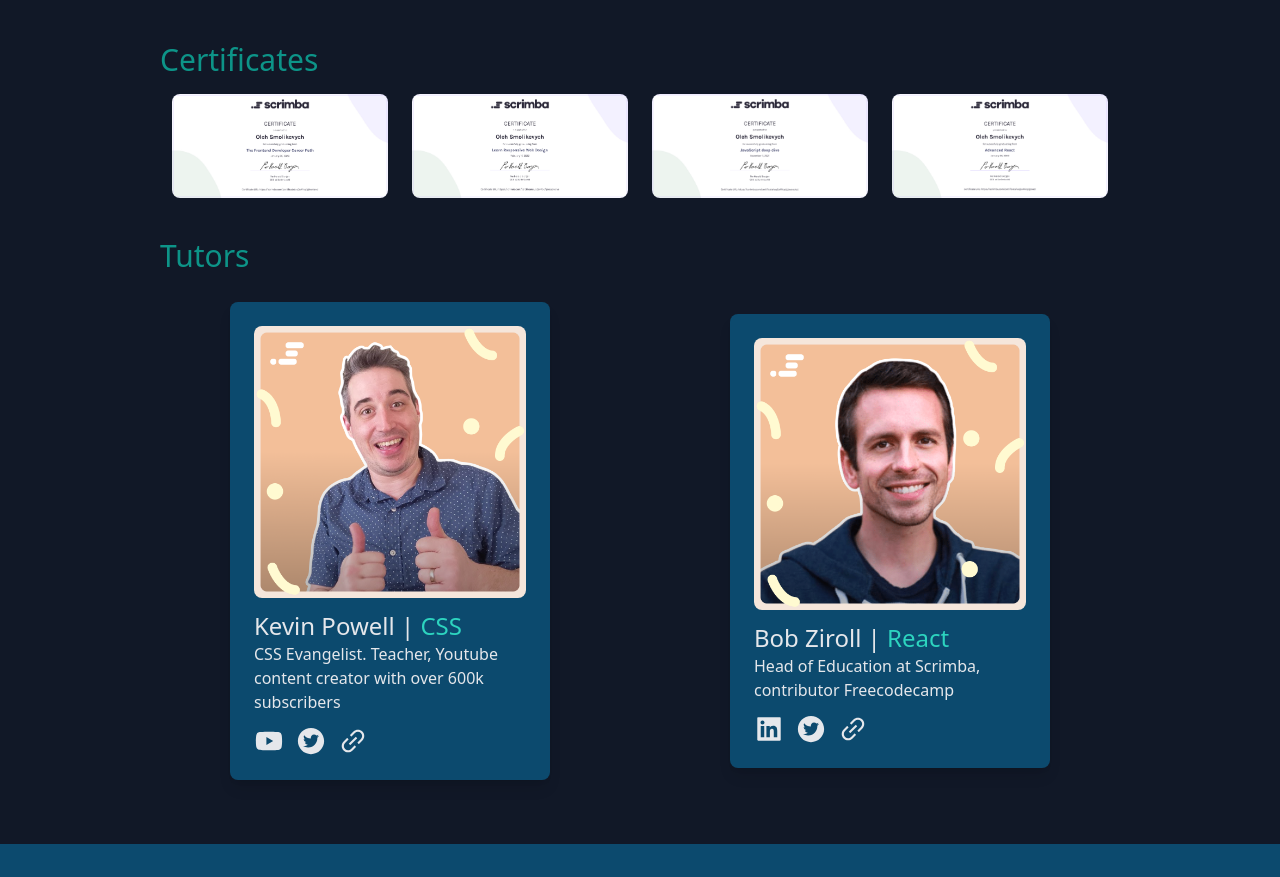
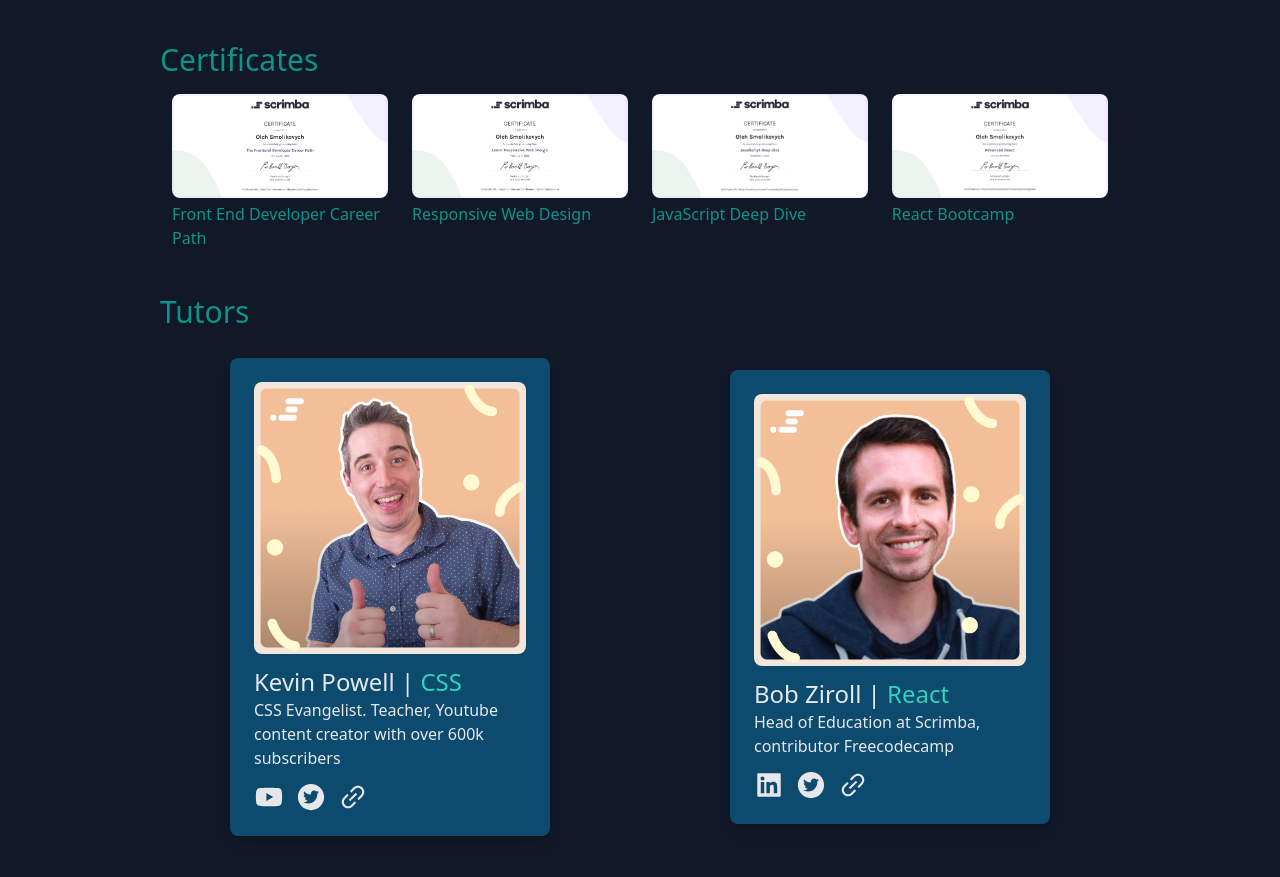
Before and after one commit to osmdevelop/react-next-portfolio, a Next.js app: page / in a window 1280 px wide. Shown: the part 4714-5591 px from the top of the page. Built offline with nearby package versions, Linux system fonts and the light colour scheme.

Commit message:
Final update

```diff
--- a/pages/index.js
+++ b/pages/index.js
@@ -233,13 +233,13 @@ export default function Home() {
                   text-white p-1.5
                   hover:text-teal-300
                     transition duration-0 hover:duration-150
-                    max-sm:text-5xl max-sm:mr-1.5' target='_blank' href="https://github.com/osmdevelop/react-speed-typing-game"><AiFillGithub className='' />
+                    max-sm:text-5xl max-sm:mr-1.5' target='_blank' href="https://github.com/osmdevelop/react-speed-typing-game"><AiFillGithub />
                 </a>
                 <a className='text-5xl
                   text-white p-1.5
                   hover:text-teal-300
                     transition duration-0 hover:duration-150
-                    max-sm:text-5xl max-sm:mr-1.5' target='_blank' href="https://osmdevelop.github.io/react-speed-typing-game/"><AiOutlineLink className='' />
+                    max-sm:text-5xl max-sm:mr-1.5' target='_blank' href="https://osmdevelop.github.io/react-speed-typing-game/"><AiOutlineLink />
                 </a>
               </div>
             </div>
@@ -255,13 +255,13 @@ export default function Home() {
                   text-white p-1.5
                   hover:text-teal-300
                     transition duration-0 hover:duration-150
-                    max-sm:text-5xl  max-sm:mr-1.5' target='_blank' href="https://github.com/osmdevelop/react-travel-journal"><AiFillGithub className='' />
+                    max-sm:text-5xl  max-sm:mr-1.5' target='_blank' href="https://github.com/osmdevelop/react-travel-journal"><AiFillGithub />
                 </a>
                 <a className=' text-5xl
                   text-white p-1.5
                   hover:text-teal-300
                     transition duration-0 hover:duration-150
-                    max-sm:text-5xl  max-sm:mr-1.5' target='_blank' href="https://osmdevelop.github.io/react-travel-journal/"><AiOutlineLink className='' />
+                    max-sm:text-5xl  max-sm:mr-1.5' target='_blank' href="https://osmdevelop.github.io/react-travel-journal/"><AiOutlineLink />
                 </a>
               </div>
             </div>
@@ -273,6 +273,7 @@ export default function Home() {
             <h3 className='text-3xl py-1 text-teal-600'>Certificates</h3>
           </div>
           <div className='flex gap-6 max-lg:flex-col m-3'>
+            <div>
               <div className='transition ease-in-out hover:-translate-y-1 hover:scale-110 duration-225'>
                 <a href='https://scrimba.com/certificate/uqQa4Rcq/gfrontend' target='_blank'>
                   <Image src={gfrontend}
@@ -281,6 +282,9 @@ export default function Home() {
                     height={"100%"} />
                 </a>
               </div>
+              <p className='text-base py-1 text-teal-600'>Front End Developer Career Path</p>
+            </div>
+            <div>
               <div className='transition ease-in-out hover:-translate-y-1 hover:scale-110 duration-225'>
                 <a href='https://scrimba.com/certificate/uqQa4Rcq/gresponsive' target='_blank'>
                   <Image src={gcss}
@@ -289,6 +293,9 @@ export default function Home() {
                     height={"100%"} />
                 </a>
               </div>
+              <p className='text-base py-1 text-teal-600'>Responsive Web Design</p>
+            </div>
+            <div>
               <div className='transition ease-in-out hover:-translate-y-1 hover:scale-110 duration-225'>
                 <a href='https://scrimba.com/certificate/uqQa4Rcq/gjavascript' target='_blank'>
                   <Image src={gjs}
@@ -297,6 +304,9 @@ export default function Home() {
                     height={"100%"} />
                 </a>
               </div>
+              <p className='text-base py-1 text-teal-600'>JavaScript Deep Dive</p>
+            </div>
+            <div>
               <div className='transition ease-in-out hover:-translate-y-1 hover:scale-110 duration-225'>
                 <a href='https://scrimba.com/certificate/uqQa4Rcq/greact' target='_blank'>
                   <Image src={greact}
@@ -304,6 +314,8 @@ export default function Home() {
                     width={"100%"}
                     height={"100%"} />
                 </a>
+              </div>
+            <p className='text-base py-1 text-teal-600'>React Bootcamp</p>
             </div>
           </div>
         </section>
```
Lines whose indentation alone changed are shown as unchanged.
